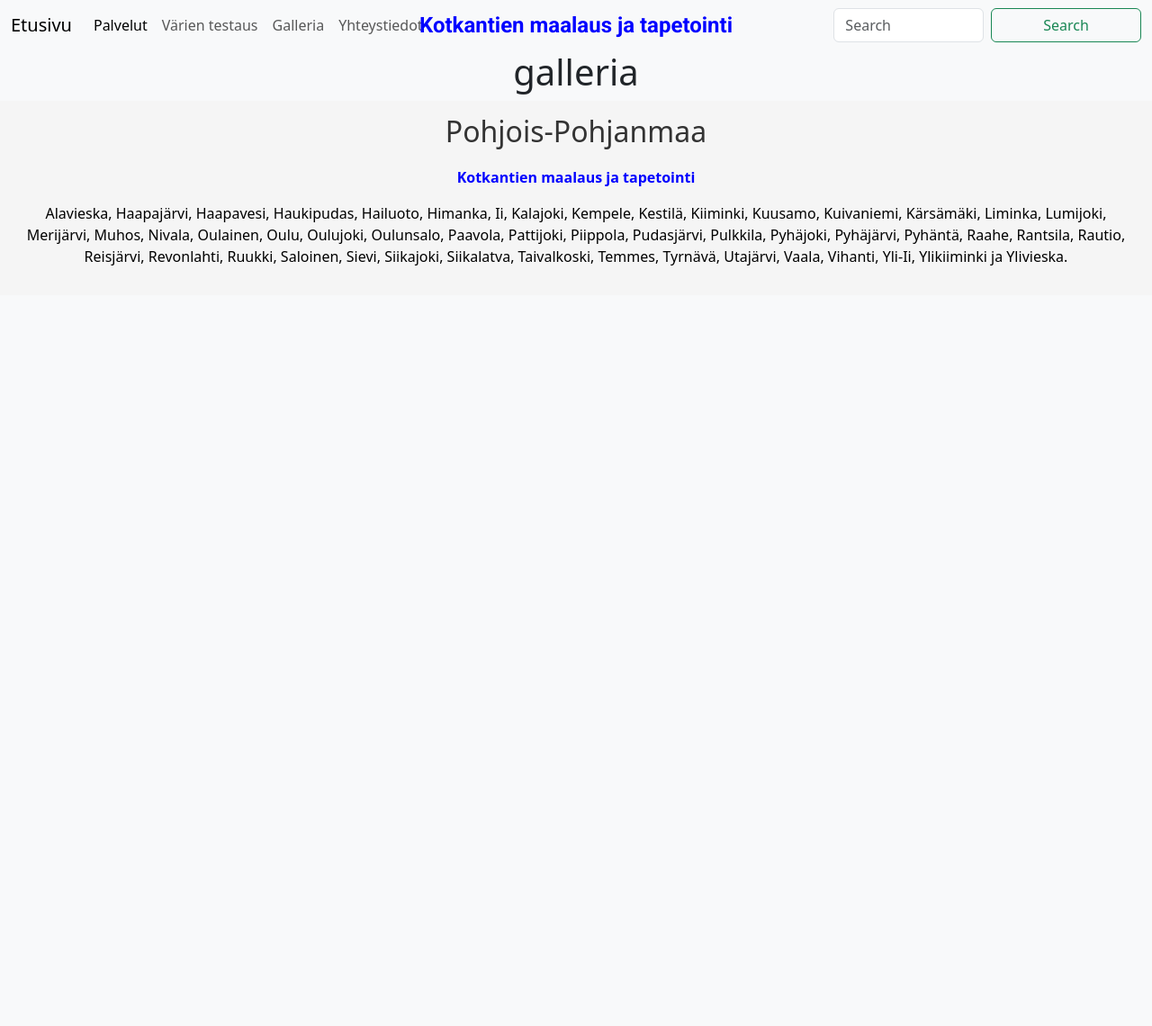
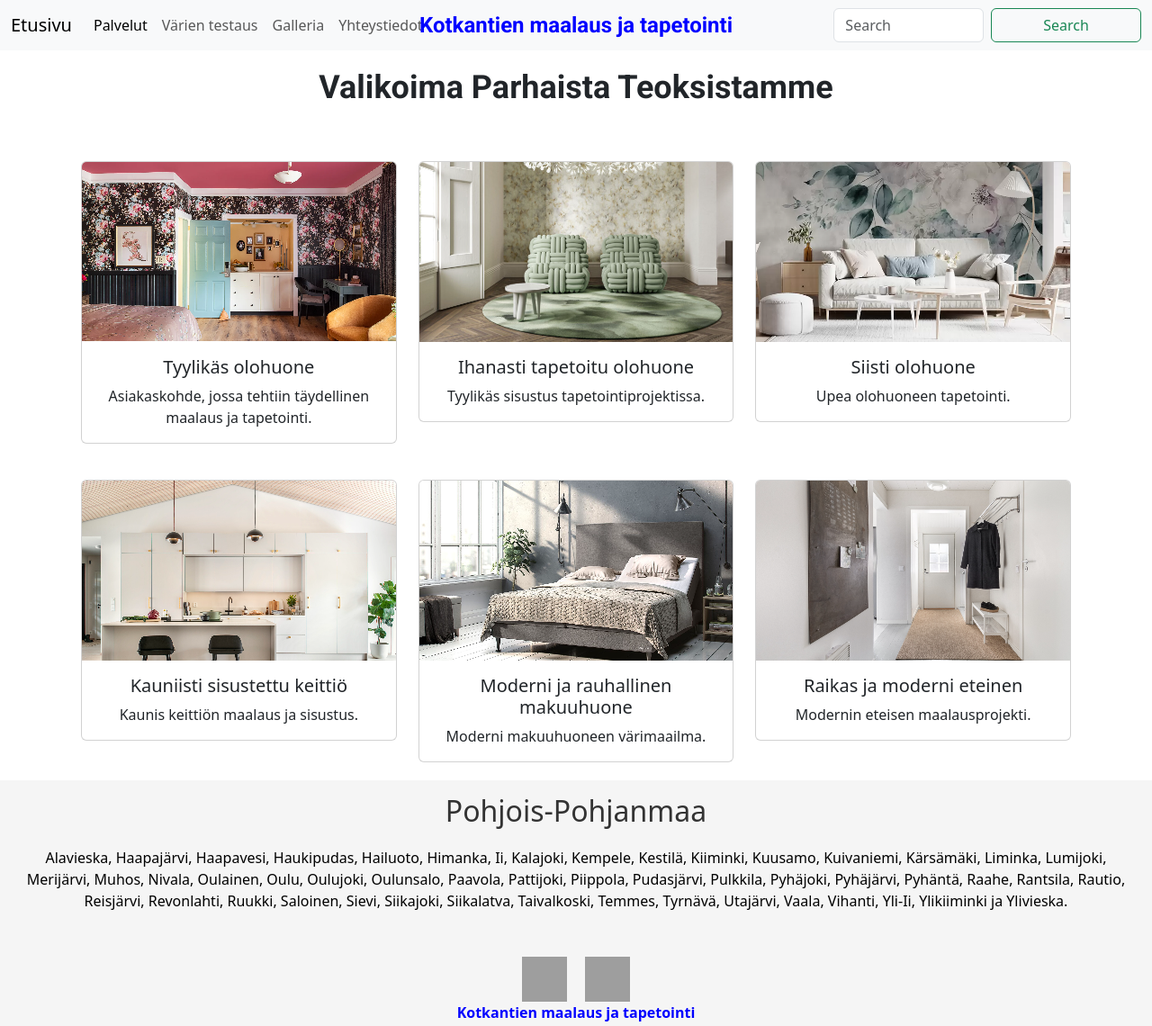
Before and after one commit to lenaboi/selain, a plain HTML site: page galleria.html in a window 1280 px wide. Shown: the whole page at 90% size. Before the commit the page ends 800 px from the top, so only its background shows below. Drawn offline with nearby package versions, Linux system fonts and the light colour scheme; grey boxes are pictures that could not be loaded.

Commit message:
tein galleria sivun valmiiksi

```diff
--- a/TYYLIT.css
+++ b/TYYLIT.css
@@ -84,5 +84,9 @@ footer {
   body {
       align-items: center;
       text-align: center;
-      background-color: #f8f9fa; /* Yleinen taustaväri, joka erottaa content-area alueen */
+      background-color: white
   }
+
+  .content-area p {
+    margin: 0;
+}
--- a/galleria.html
+++ b/galleria.html
@@ -1,9 +1,10 @@
 <!DOCTYPE html>
-<html lang="en">
+<html lang="fi">
+
 <head>
     <meta charset="UTF-8">
     <meta name="viewport" content="width=device-width, initial-scale=1.0">
-    <title>Document</title>
+    <title>Galleria - Kotkantien maalaus ja tapetointi</title>
     <link href="https://cdn.jsdelivr.net/npm/bootstrap@5.3.3/dist/css/bootstrap.min.css" rel="stylesheet">
     <link href="https://fonts.googleapis.com/css2?family=Roboto:wght@700&display=swap" rel="stylesheet">
     <link rel="stylesheet" href="TYYLIT.css">
@@ -17,14 +18,38 @@
             font-weight: 700;
             color: blue;
         }
+
+        h1 {
+            font-family: 'Roboto', sans-serif;
+            text-align: center;
+            margin-top: 20px;
+            margin-bottom: 40px;
+            font-size: 36px;
+        }
+
+        .gallery-container {
+            padding: 20px;
+        }
+
+        .card:hover {
+            transform: scale(1.05);
+            transition: transform 0.3s ease;
+        }
+
+        .card-img-top {
+            height: 200px;
+            object-fit: cover;
+        }
     </style>
     <script src="https://cdn.jsdelivr.net/npm/bootstrap@5.3.3/dist/js/bootstrap.bundle.min.js"></script>
 </head>
+
 <body>
     <nav class="navbar navbar-expand-lg bg-body-tertiary">
         <div class="container-fluid">
             <a class="navbar-brand" href="index.html">Etusivu</a>
-          <button class="navbar-toggler" type="button" data-bs-toggle="collapse" data-bs-target="#navbarNavAltMarkup" aria-controls="navbarNavAltMarkup" aria-expanded="false" aria-label="Toggle navigation">
+            <button class="navbar-toggler" type="button" data-bs-toggle="collapse" data-bs-target="#navbarNavAltMarkup"
+                aria-controls="navbarNavAltMarkup" aria-expanded="false" aria-label="Toggle navigation">
                 <span class="navbar-toggler-icon"></span>
             </button>
             <div class="collapse navbar-collapse" id="navbarNavAltMarkup">
@@ -45,15 +70,85 @@
         </div>
     </nav>
 
-      <h1>galleria</h1>
+    <h1>Valikoima Parhaista Teoksistamme</h1>
+
+    <div class="gallery-container container">
+        <!-- Ensimmäinen rivi kuvia -->
+        <div class="row row-cols-1 row-cols-md-3 g-4">
+            <div class="col">
+                <div class="card">
+                    <img src="image-400x200 2.jpg" class="card-img-top" alt="Esimerkkikuva 1">
+                    <div class="card-body">
+                        <h5 class="card-title">Tyylikäs olohuone</h5>
+                        <p class="card-text">Asiakaskohde, jossa tehtiin täydellinen maalaus ja tapetointi.</p>
+                    </div>
+                </div>
+            </div>
+            <div class="col">
+                <div class="card">
+                    <img src="image-400x200.jpg" class="card-img-top" alt="Esimerkkikuva 2">
+                    <div class="card-body">
+                        <h5 class="card-title">Ihanasti tapetoitu olohuone</h5>
+                        <p class="card-text">Tyylikäs sisustus tapetointiprojektissa.</p>
+                    </div>
+                </div>
+            </div>
+            <div class="col">
+                <div class="card">
+                    <img src="image-400x200 3.jpg" class="card-img-top" alt="Esimerkkikuva 3">
+                    <div class="card-body">
+                        <h5 class="card-title">Siisti olohuone</h5>
+                        <p class="card-text">Upea olohuoneen tapetointi.</p>
+                    </div>
+                </div>
+            </div>
+        </div>
+
+        <!-- Toinen rivi kuvia -->
+        <div class="row row-cols-1 row-cols-md-3 g-4 mt-3">
+            <div class="col">
+                <div class="card">
+                    <img src="image-400x200 4.jpg" class="card-img-top" alt="Esimerkkikuva 4">
+                    <div class="card-body">
+                        <h5 class="card-title">Kauniisti sisustettu keittiö</h5>
+                        <p class="card-text">Kaunis keittiön maalaus ja sisustus.</p>
+                    </div>
+                </div>
+            </div>
+            <div class="col">
+                <div class="card">
+                    <img src="image-400x200 5.jpg" class="card-img-top" alt="Esimerkkikuva 5">
+                    <div class="card-body">
+                        <h5 class="card-title">Moderni ja rauhallinen makuuhuone</h5>
+                        <p class="card-text">Moderni makuuhuoneen värimaailma.</p>
+                    </div>
+                </div>
+            </div>
+            <div class="col">
+                <div class="card">
+                    <img src="image-400x200 6.jpg" class="card-img-top" alt="Esimerkkikuva 6">
+                    <div class="card-body">
+                        <h5 class="card-title">Raikas ja moderni eteinen</h5>
+                        <p class="card-text">Modernin eteisen maalausprojekti.</p>
+                    </div>
+                </div>
+            </div>
+        </div>
+    </div>
 
     <footer>
         <h2>Pohjois-Pohjanmaa</h2>
+        <p>Alavieska, Haapajärvi, Haapavesi, Haukipudas, Hailuoto, Himanka, Ii, Kalajoki, Kempele, Kestilä, Kiiminki, Kuusamo, Kuivaniemi, Kärsämäki, Liminka, Lumijoki, Merijärvi, Muhos, Nivala, Oulainen, Oulu, Oulujoki, Oulunsalo, Paavola, Pattijoki, Piippola, Pudasjärvi, Pulkkila, Pyhäjoki, Pyhäjärvi, Pyhäntä, Raahe, Rantsila, Rautio, Reisjärvi, Revonlahti, Ruukki, Saloinen, Sievi, Siikajoki, Siikalatva, Taivalkoski, Temmes, Tyrnävä, Utajärvi, Vaala, Vihanti, Yli-Ii, Ylikiiminki ja Ylivieska.</p>
+        <div class="logo-container">
+            <a href="https://www.youtube.com" target="_blank">
+                <img src="https://upload.wikimedia.org/wikipedia/commons/b/b8/YouTube_Logo_2017.svg" alt="YouTube Logo">
+            </a>
+            <a href="https://www.instagram.com" target="_blank">
+                <img src="https://upload.wikimedia.org/wikipedia/commons/a/a5/Instagram_icon.png" alt="Instagram Logo">
+            </a>
+        </div>
         <p id="footerteksti">Kotkantien maalaus ja tapetointi</p>
-
-
-
-        <p>Alavieska, Haapajärvi, Haapavesi, Haukipudas, Hailuoto, Himanka, Ii, Kalajoki, Kempele, Kestilä, Kiiminki, Kuusamo, Kuivaniemi, Kärsämäki, Liminka, Lumijoki, Merijärvi, Muhos, Nivala, Oulainen, Oulu, Oulujoki, Oulunsalo, Paavola, Pattijoki, Piippola, Pudasjärvi, Pulkkila, Pyhäjoki, Pyhäjärvi, Pyhäntä, Raahe, Rantsila, Rautio, Reisjärvi, Revonlahti, Ruukki, Saloinen, Sievi, Siikajoki, Siikalatva, Taivalkoski, Temmes, Tyrnävä, Utajärvi, Vaala, Vihanti, Yli-Ii, Ylikiiminki ja Ylivieska.</p>
     </footer>
 </body>
+
 </html>
```
Also changed, not shown: index.html (+10 -5 lines), palvelut.html (+10 -5 lines), varien_testaus.html (+10 -5 lines), yhteystiedot.html (+18 -1 lines), hrhterhteheterh.webp (deleted), image-400x200 2.jpg (added), image-400x200 3.jpg (added), image-400x200 4.jpg (added), image-400x200 5.jpg (added), image-400x200 6.jpg (added), image-400x200.jpg (added). Lines whose indentation alone changed are shown as unchanged.
